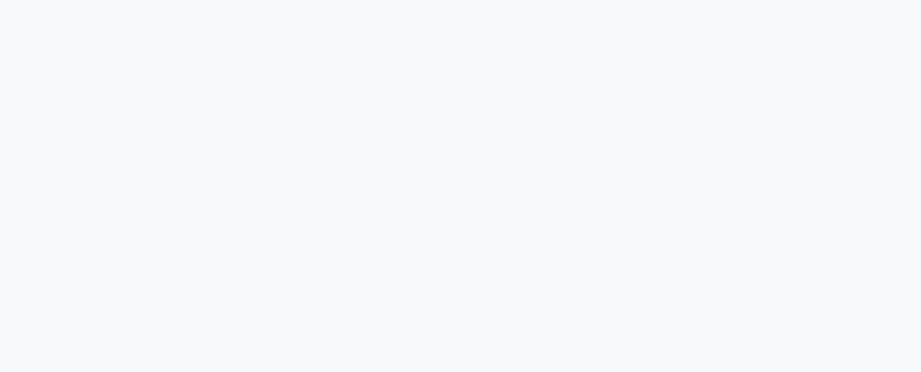
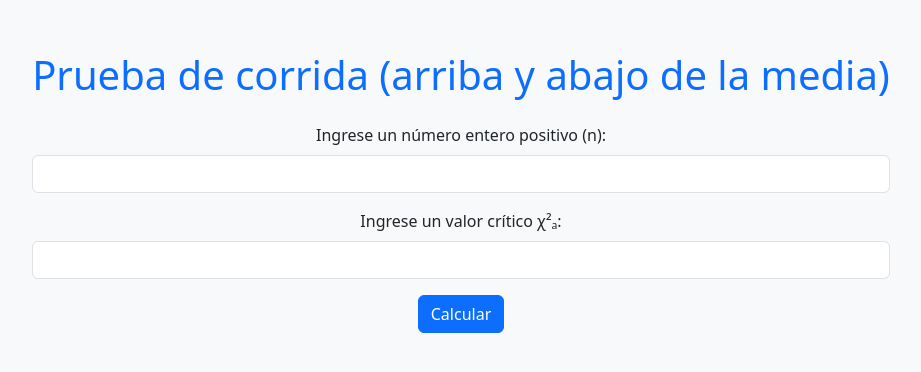
Before and after one commit to pierino2203/Generadores, a React (Vite) app: page /corrida in a window 1280 px wide. Before the commit this address had no page. Shown: the part 196-568 px from the top of the page, without its empty margins (179-1100 px from the left). Built offline with nearby package versions, Linux system fonts and the light colour scheme.

Commit message:
Prueba-u

```diff
--- a/src/App.jsx
+++ b/src/App.jsx
@@ -10,6 +10,7 @@ import Promedios from './Components/Promedios'
 import Frecuencias from './Components/Frecuencias'
 import Ks from './Components/K-S'
 import Serie from './Components/Serie'
+import Corrida from './Components/Corrida'
 
 function App() {
   return (
@@ -25,6 +26,7 @@ function App() {
         <Route path="/frecuencia" element={<Frecuencias/>}/>
         <Route path="/ks" element={<Ks/>}/>
         <Route path='/serie' element={<Serie/>}/>
+        <Route path='/corrida' element={<Corrida/>}/>
       </Routes>
     </Router>
   )
--- /dev/null
+++ b/src/Components/Corrida.jsx
@@ -0,0 +1,175 @@
+import React, { useState } from "react";
+import { Container, Form, Button, Modal, Table } from 'react-bootstrap';
+import 'bootstrap/dist/css/bootstrap.min.css';
+
+export default function Corrida() {
+  const [n, setN] = useState("");
+  const [values, setValues] = useState([]);
+  const [xa, setXa] = useState("");
+  const [result, setResult] = useState(null);
+  const [showModal, setShowModal] = useState(false);
+
+  const handleNChange = (e) => {
+    const value = parseInt(e.target.value);
+    if (value > 0) {
+      setN(value);
+      setValues(new Array(value).fill(""));
+      setResult(null);
+    }
+  };
+
+  const handleValueChange = (index, value) => {
+    const newValues = [...values];
+    newValues[index] = value;
+    setValues(newValues);
+  };
+
+  const handleXaChange = (e) => {
+    setXa(e.target.value);
+  };
+
+  const obtenerFrecuenciasDeRachas = (secuencia) => {
+    const frecuencias = {};
+    let longitud = 1;
+    for (let i = 1; i < secuencia.length; i++) {
+      if (secuencia[i] === secuencia[i - 1]) {
+        longitud++;
+      } else {
+        frecuencias[longitud] = (frecuencias[longitud] || 0) + 1;
+        longitud = 1;
+      }
+    }
+    frecuencias[longitud] = (frecuencias[longitud] || 0) + 1;
+    return frecuencias;
+  };
+
+  const calcularFrecuenciaEsperada = (n, i) => {
+    return (n - i + 3) / Math.pow(2, i + 1);
+  };
+
+  const calcularChiCuadrado = (fo, n) => {
+    let chi2 = 0;
+    const fePorLongitud = {};
+    Object.keys(fo).forEach((key) => {
+      const i = parseInt(key);
+      const fei = calcularFrecuenciaEsperada(n, i);
+      fePorLongitud[i] = fei;
+      chi2 += Math.pow(fo[i] - fei, 2) / fei;
+    });
+    return { chi2, fePorLongitud };
+  };
+
+  const compareValues = () => {
+    const numeros = values.map(v => parseFloat(v)).filter(v => !isNaN(v));
+    if (numeros.length !== parseInt(n)) return;
+
+    const binaria = numeros.map(v => (v > 0.5 ? 1 : 0));
+    const fo = obtenerFrecuenciasDeRachas(binaria);
+    const { chi2, fePorLongitud } = calcularChiCuadrado(fo, numeros.length);
+
+    setResult({ binaria, fo, fePorLongitud, chi2 });
+    setShowModal(true);
+  };
+
+  const handleClose = () => setShowModal(false);
+
+  return (
+    <Container className="py-4">
+      <h1 className="mb-4">Prueba de corrida (arriba y abajo de la media)</h1>
+
+      <Form className="mb-4">
+        <Form.Group className="mb-3">
+          <Form.Label>Ingrese un número entero positivo (n):</Form.Label>
+          <Form.Control
+            type="number"
+            min="1"
+            value={n}
+            onChange={handleNChange}
+          />
+        </Form.Group>
+
+        {n > 0 && (
+          <div className="mb-3">
+            <h4>Ingrese {n} valores entre 0 y 1:</h4>
+            <div className="row">
+              {values.map((value, index) => (
+                <div key={index} className="col-md-6 mb-2">
+                  <Form.Group>
+                    <Form.Label>Valor {index + 1}:</Form.Label>
+                    <Form.Control
+                      type="number"
+                      min="0"
+                      max="1"
+                      step="any"
+                      value={value}
+                      onChange={(e) => handleValueChange(index, e.target.value)}
+                    />
+                  </Form.Group>
+                </div>
+              ))}
+            </div>
+          </div>
+        )}
+
+        <Form.Group className="mb-3">
+          <Form.Label>Ingrese un valor crítico χ²ₐ:</Form.Label>
+          <Form.Control
+            type="number"
+            min="0"
+            step="any"
+            value={xa}
+            onChange={handleXaChange}
+          />
+        </Form.Group>
+
+        <Button variant="primary" onClick={compareValues}>
+          Calcular
+        </Button>
+      </Form>
+
+      <Modal show={showModal} onHide={handleClose} size="lg">
+        <Modal.Header closeButton>
+          <Modal.Title>Resultados de la Prueba de Corrida</Modal.Title>
+        </Modal.Header>
+        <Modal.Body>
+          {result && (
+            <>
+              <Table striped bordered>
+                <thead>
+                  <tr>
+                    <th>Longitud de Racha</th>
+                    <th>Frecuencia Observada (FO)</th>
+                    <th>Frecuencia Esperada (FE)</th>
+                  </tr>
+                </thead>
+                <tbody>
+                  {Object.keys(result.fo).map((longitud, i) => (
+                    <tr key={i}>
+                      <td>{longitud}</td>
+                      <td>{result.fo[longitud]}</td>
+                      <td>{result.fePorLongitud[longitud].toFixed(3)}</td>
+                    </tr>
+                  ))}
+                </tbody>
+              </Table>
+              <p><strong>Secuencia binaria:</strong> {result.binaria.join(" ")}</p>
+              <p><strong>Estadístico χ²:</strong> {result.chi2.toFixed(4)}</p>
+              {xa && (
+                <p>
+                  <strong>χ² crítico (Xa):</strong> {xa} → {result.chi2 < parseFloat(xa)
+                    ? "No se rechaza H₀ (distribución aleatoria)"
+                    : "Se rechaza H₀ (no aleatoria)"}
+                </p>
+              )}
+            </>
+          )}
+        </Modal.Body>
+        <Modal.Footer>
+          <Button variant="secondary" onClick={handleClose}>
+            Cerrar
+          </Button>
+        </Modal.Footer>
+      </Modal>
+    </Container>
+  );
+}
--- a/src/Components/Home.jsx
+++ b/src/Components/Home.jsx
@@ -39,17 +39,20 @@ export default function Home() {
                 <Card.Body>
                     <h3 className="mb-3">Elija el tipo de prueba</h3>
                     <div className="home-buttons">
-                        <Button as={NavLink} to="/promedios" variant="primary" className="mb-2">
+                        <Button as={NavLink} to="/promedios" variant="primary" className="mb-1">
                             Prueba de Promedios
                         </Button>
-                        <Button as={NavLink} to="/frecuencia" variant="primary" className="mb-2">
+                        <Button as={NavLink} to="/frecuencia" variant="primary" className="mb-1">
                             Prueba de Frecuencias
                         </Button>
-                        <Button as={NavLink} to="/serie" variant="primary" className="mb-2">
+                        <Button as={NavLink} to="/serie" variant="primary" className="mb-1">
                             Prueba de Series
                         </Button>
-                        <Button as={NavLink} to="/ks" variant="primary" className="mb-2">
+                        <Button as={NavLink} to="/ks" variant="primary" className="mb-1">
                             Prueba K-S
+                        </Button>
+                        <Button as={NavLink} to="/corrida" variant="primary" className="mb-1">
+                            Prueba de Corrida
                         </Button>
                     </div>
                 </Card.Body>
```
